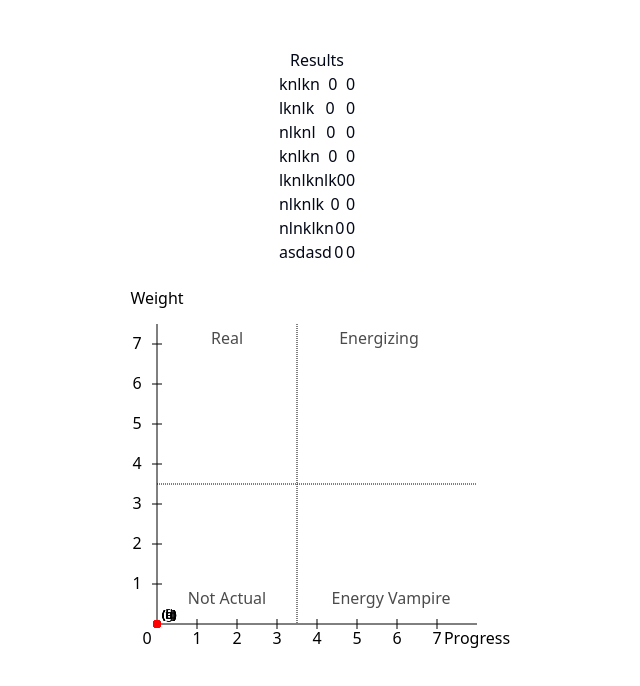
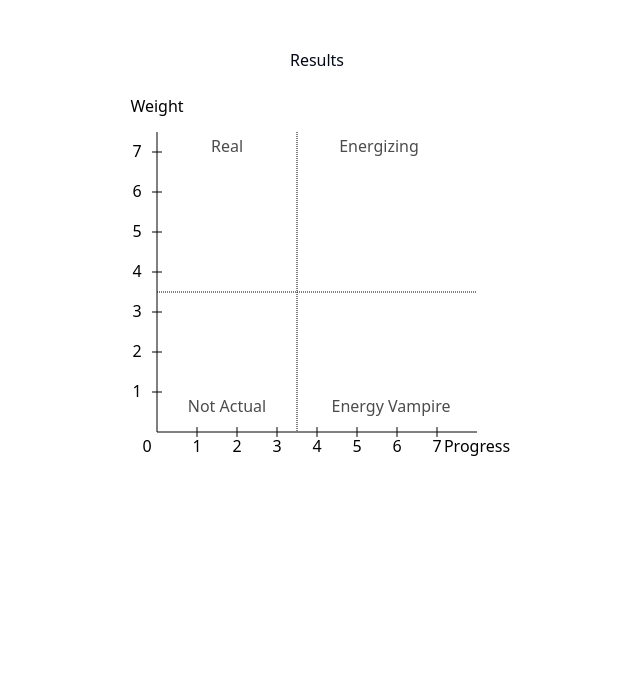
Before and after one commit to matteohorvath/8q, a Next.js app: page / in a window 1280 px wide. Shown: the top 686 px of the page, without its empty margins (323-963 px from the left). Built offline with nearby package versions, Linux system fonts and the light colour scheme.

Commit message:
update for tsx

```diff
--- a/src/app/page.tsx
+++ b/src/app/page.tsx
@@ -6,77 +6,13 @@ import { Choose } from "@/components/Choose";
 import { useState } from "react";
 import Cartesian, { point } from "@/components/Cartesian";
 
-export type goal = {
-  goal: string;
-  weight: number;
-  progress: number;
-};
-
-export type goals = goal[];
-
-export enum states {
-  start = "start",
-  playing = "playing",
-  choose = "choose",
-  end = "end",
-}
-
-const dummyGoals: goals = [
-  {
-    goal: "knlkn",
-    weight: 0,
-    progress: 0,
-  },
-  {
-    goal: "lknlk",
-    weight: 0,
-    progress: 0,
-  },
-  {
-    goal: "nlknl",
-    weight: 0,
-    progress: 0,
-  },
-  {
-    goal: "knlkn",
-    weight: 0,
-    progress: 0,
-  },
-  {
-    goal: "lknlknlk",
-    weight: 0,
-    progress: 0,
-  },
-  {
-    goal: "nlknlk",
-    weight: 0,
-    progress: 0,
-  },
-  {
-    goal: "nlnklkn",
-    weight: 0,
-    progress: 0,
-  },
-  {
-    goal: "asdasd",
-    weight: 0,
-    progress: 0,
-  },
-];
-
-const samplePoints: point[] = [
-  { x: 2, y: 3 },
-  { x: 1, y: 4 },
-  { x: 5, y: 2 },
-  { x: 3, y: 3 },
-];
-
-export const GOALNUM = 8;
+import { goals, states, goal } from "@/lib/types";
+const GOALNUM = 8;
 
 export default function Home() {
   const [gameState, setGameState] = useState<states>(states.end);
 
-  const [goals, setGoals] = useState<goals>(dummyGoals);
+  const [goals, setGoals] = useState<goals>([]);
 
   return (
     <div className=" mt-12  flex justify-center items-center m-auto ">
--- a/src/components/Cartesian.tsx
+++ b/src/components/Cartesian.tsx
@@ -1,5 +1,5 @@
 "use client";
-import { goals, goal } from "@/app/page";
+import { goals, goal } from "@/lib/types";
 import React from "react";
 
 export type point = {
--- a/src/components/Choose.tsx
+++ b/src/components/Choose.tsx
@@ -1,6 +1,6 @@
 "use client";
 
-import { GOALNUM, goals, states, goal } from "@/app/page";
+import { GOALNUM, goals, states, goal } from "@/lib/types";
 import { Dispatch, SetStateAction, useEffect, useState } from "react";
 import { Button } from "./ui/button";
 
--- a/src/components/QForm.tsx
+++ b/src/components/QForm.tsx
@@ -16,7 +16,7 @@ import {
 } from "@/components/ui/form";
 import { Input } from "@/components/ui/input";
 import { Dispatch, SetStateAction } from "react";
-import { goals, states } from "@/app/page";
+import { goals, states } from "@/lib/types";
 
 const GOALNUM = 8;
 export function QForm({
@@ -28,6 +28,7 @@ export function QForm({
 }) {
   let schema = z.object({});
   let defaultValues: Record<string, string> = {};
+  type defaultValuesType = typeof defaultValues;
   for (let i = 1; i <= GOALNUM; i++) {
     schema = schema.extend({
       [`goal${i}`]: z.string().min(1).max(100),
@@ -60,7 +61,7 @@ export function QForm({
           <FormField
             control={form.control}
             key={i}
-            name={`goal${i}` as const}
+            name={`goal${i}` as never} // Update the type of the name prop to match the expected type
             render={({ field }) => (
               <FormItem>
                 <FormLabel>{`Goal ${i}`}</FormLabel>
--- a/src/components/QFormProgress.tsx
+++ b/src/components/QFormProgress.tsx
@@ -16,7 +16,7 @@ import {
 } from "@/components/ui/form";
 import { Input } from "@/components/ui/input";
 import { Dispatch, SetStateAction } from "react";
-import { goals, states } from "@/app/page";
+import { goals, states } from "@/lib/types";
 
 const GOALNUM = 8;
 
@@ -64,7 +64,7 @@ export function QFormProgress({
           <FormField
             control={form.control}
             key={i}
-            name={`goal${i}` as const}
+            name={`goal${i}` as never}
             render={({ field }) => (
               <FormItem>
                 <FormLabel>{`Q${i} : ${goals[i - 1].goal}`}</FormLabel>
--- /dev/null
+++ b/src/lib/types.tsx
@@ -0,0 +1,15 @@
+export type goal = {
+  goal: string;
+  weight: number;
+  progress: number;
+};
+
+export type goals = goal[];
+
+export enum states {
+  start = "start",
+  playing = "playing",
+  choose = "choose",
+  end = "end",
+}
+export const GOALNUM = 8;
```
